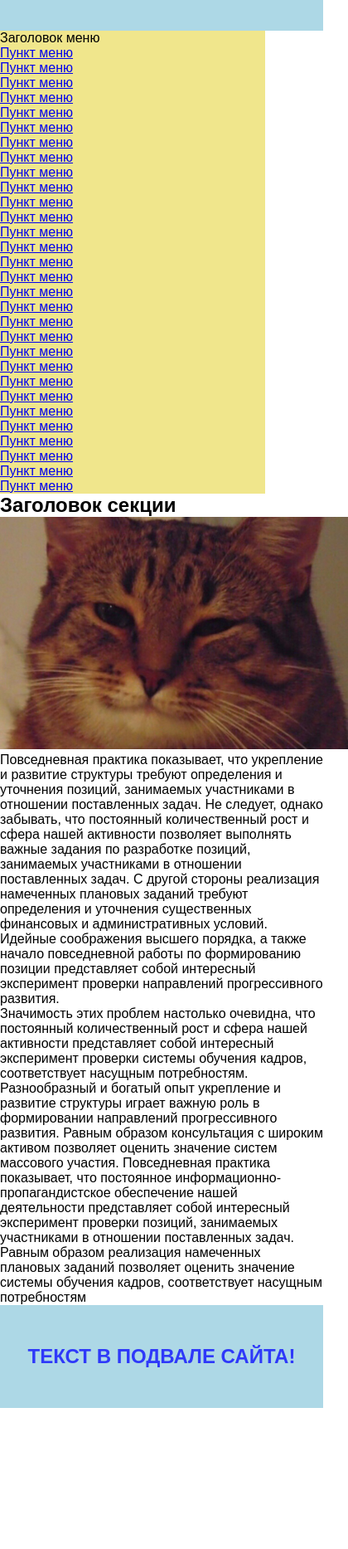
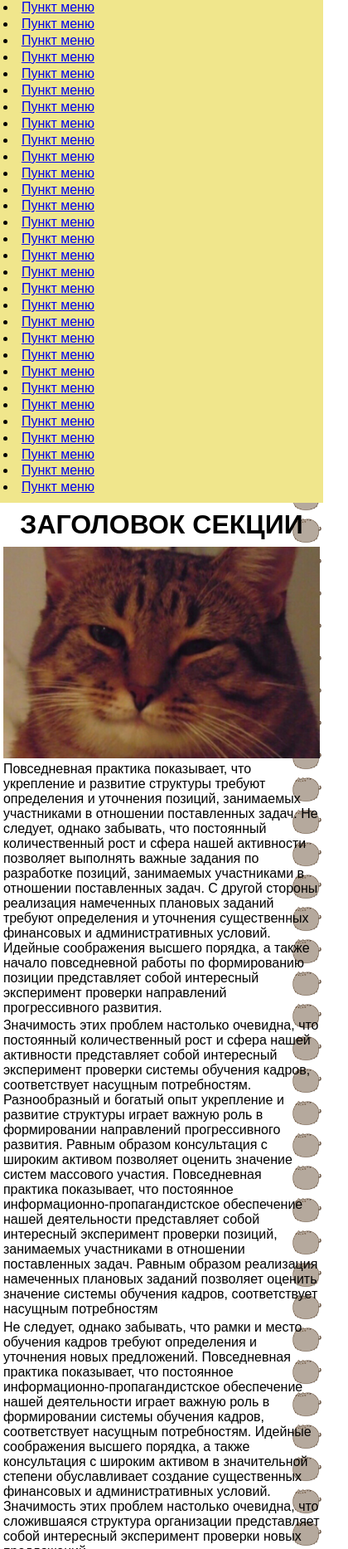
Before and after one commit to Yashina-Training/it-academy-test, a plain HTML site: page index.html in a window 390 px wide. Shown: the part 133-2000 px from the top of the page at 83% size, 420 px wide, since content can reach past the window. Before the commit the page ends 1830 px from the top, so only its background shows below. Drawn offline with Linux system fonts and the light colour scheme.

Commit message:
feat: add all styles for project

```diff
--- a/index.html
+++ b/index.html
@@ -12,9 +12,10 @@
       <h1 class="heading">Заголовок в шапке сайта!</h1>
     </header>
     <main class="main">
+      <div class="left-side-bg"></div>
       <aside class="left-side">
         <p class="subcaption">Заголовок меню</p>
-        <nav>
+        <nav class="nav">
           <ul>
             <li><a href="#">Пункт меню</a></li>
             <li><a href="#">Пункт меню</a></li>
@@ -80,6 +81,29 @@
           заданий позволяет оценить значение системы обучения кадров,
           соответствует насущным потребностям
         </p>
+        <p class="text">
+          Не следует, однако забывать, что рамки и место обучения кадров требуют
+          определения и уточнения новых предложений. Повседневная практика
+          показывает, что постоянное информационно-пропагандистское обеспечение
+          нашей деятельности играет важную роль в формировании системы обучения
+          кадров, соответствует насущным потребностям. Идейные соображения
+          высшего порядка, а также консультация с широким активом в значительной
+          степени обуславливает создание существенных финансовых и
+          административных условий. Значимость этих проблем настолько очевидна,
+          что сложившаяся структура организации представляет собой интересный
+          эксперимент проверки новых предложений.
+        </p>
+        <p class="text">
+          Таким образом начало повседневной работы по формированию позиции
+          способствует подготовки и реализации модели развития. Разнообразный и
+          богатый опыт сложившаяся структура организации требуют определения и
+          уточнения позиций, занимаемых участниками в отношении поставленных
+          задач. Повседневная практика показывает, что реализация намеченных
+          плановых заданий позволяет выполнять важные задания по разработке
+          модели развития. Равным образом укрепление и развитие структуры
+          представляет собой интересный эксперимент проверки существенных
+          финансовых и административных условий.
+        </p>
       </section>
     </main>
     <footer class="footer">
--- a/style.css
+++ b/style.css
@@ -8,9 +8,11 @@
   width: 100%;
   font-family: Arial, "Helvetica Neue", Helvetica, sans-serif;
 }
+.header {
+  padding: 2vw;
+}
 .header,
 .footer {
-  padding: 3rem 1rem;
   background: #add8e6;
   max-width: 100%;
 }
@@ -18,24 +20,91 @@
   text-transform: uppercase;
   text-align: center;
   color: #2e39f9;
+  font-size: 3rem;
 }
 .main {
+  overflow: hidden;
+  position: relative;
+  background-image: url(img/bg.png);
+  background-repeat: repeat-y;
+  background-position: top right;
+  background-size: 10%;
 }
 .left-side {
+  width: 320px;
+  float: left;
+  position: relative;
+  padding: 2vw 1vw;
+}
+.left-side-bg {
   background: #f0e68c;
-  float: left;
-  width: 20rem;
+  width: 320px;
+  position: absolute;
+  left: 0;
+  top: 0;
+  bottom: 0;
+}
+.nav li {
+  list-style-position: inside;
+  margin-bottom: 0.5vw;
 }
 .subcaption {
+  font-weight: bold;
+  font-size: 1.5rem;
+  margin-bottom: 2vw;
 }
 .content {
+  padding: 2vw 1vw 2vw 340px;
 }
 .caption {
+  font-weight: bold;
+  font-size: 2.5rem;
+  text-transform: uppercase;
+  text-align: center;
+  margin-bottom: 2vw;
 }
 .image {
+  max-width: 100%;
+  float: left;
+  margin: 0 1vw 1vw 0;
 }
 .text {
+  max-width: 100%;
+  margin-bottom: 1vw;
 }
+
 .footer {
   clear: both;
+  padding: 3vw;
 }
+
+@media (max-width: 768px) {
+  .heading {
+    font-size: 2rem;
+  }
+
+  .left-side {
+    max-width: 100%;
+    width: 100%;
+    float: none;
+    background: #f0e68c;
+  }
+
+  .left-side-bg {
+    display: none;
+  }
+
+  .content {
+    padding: 2vw 1vw;
+    max-width: 100%;
+    width: 100%;
+  }
+  .caption {
+    font-size: 2rem;
+  }
+  .image {
+    float: none;
+    margin: 0;
+    width: 100%;
+  }
+}
```
